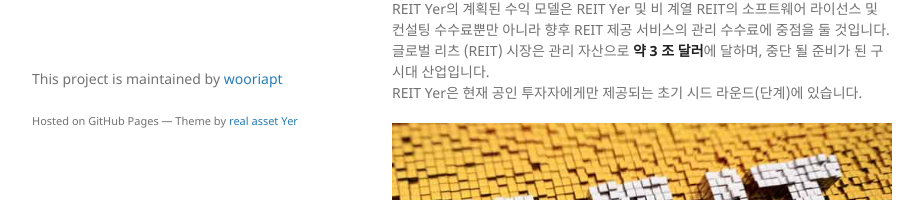
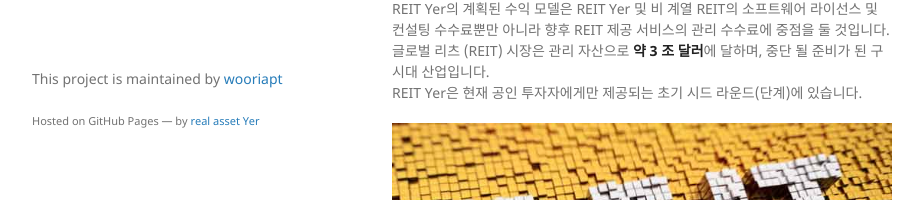
Before and after one commit to wooriapt/Yer, a Jekyll site: the page built from index.md, in a window 1280 px wide and 900 px high, scrolled down 556 px. Shown: the part 700-900 px from the top of the window, without its empty margins (178-1101 px from the left). Built offline with Jekyll 4.4.1, drawn with Linux system fonts in a browser that asks for light colours; our own code applies the rules of GitHub Pages for plain Markdown files.

Commit message:
Update default.html

```diff
--- a/_layouts/default.html
+++ b/_layouts/default.html
@@ -47,7 +47,7 @@
         {% if site.github.is_project_page %}
         <p>This project is maintained by <a href="{{ site.github.owner_url }}">{{ site.github.owner_name }}</a></p>
         {% endif %}
-        <p><small>Hosted on GitHub Pages &mdash; Theme by <a href="https://github.com">real asset Yer</a></small></p>
+        <p><small>Hosted on GitHub Pages &mdash; by <a href="https://github.com">real asset Yer</a></small></p>
       </footer>
     </div>
     <script src="{{ "/assets/js/scale.fix.js" | relative_url }}"></script>
```
